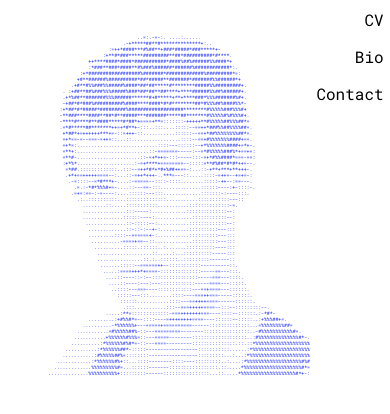
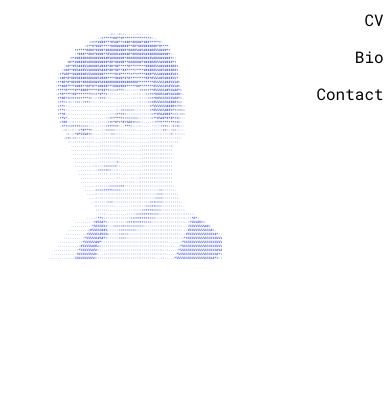
Before and after one commit to danielmanz17/Personal-Website, a plain HTML site: page index.html in a window 390 px wide. Shown: the part 34-448 px from the top of the page. Drawn offline with Linux system fonts and the light colour scheme.

Commit message:
Update style.css

```diff
--- a/style.css
+++ b/style.css
@@ -109,7 +109,7 @@ nav .menu li a:hover {
   #ascii-art {
     padding-left: 3rem;     /* Reduce left padding */
     margin-top: 0;          /* Remove negative margin */
-    font-size: 0.3rem;      /* Slightly bigger font for readability */
+    font-size: 0.2rem;      /* Slightly bigger font for readability */
   }
 }
 
```
